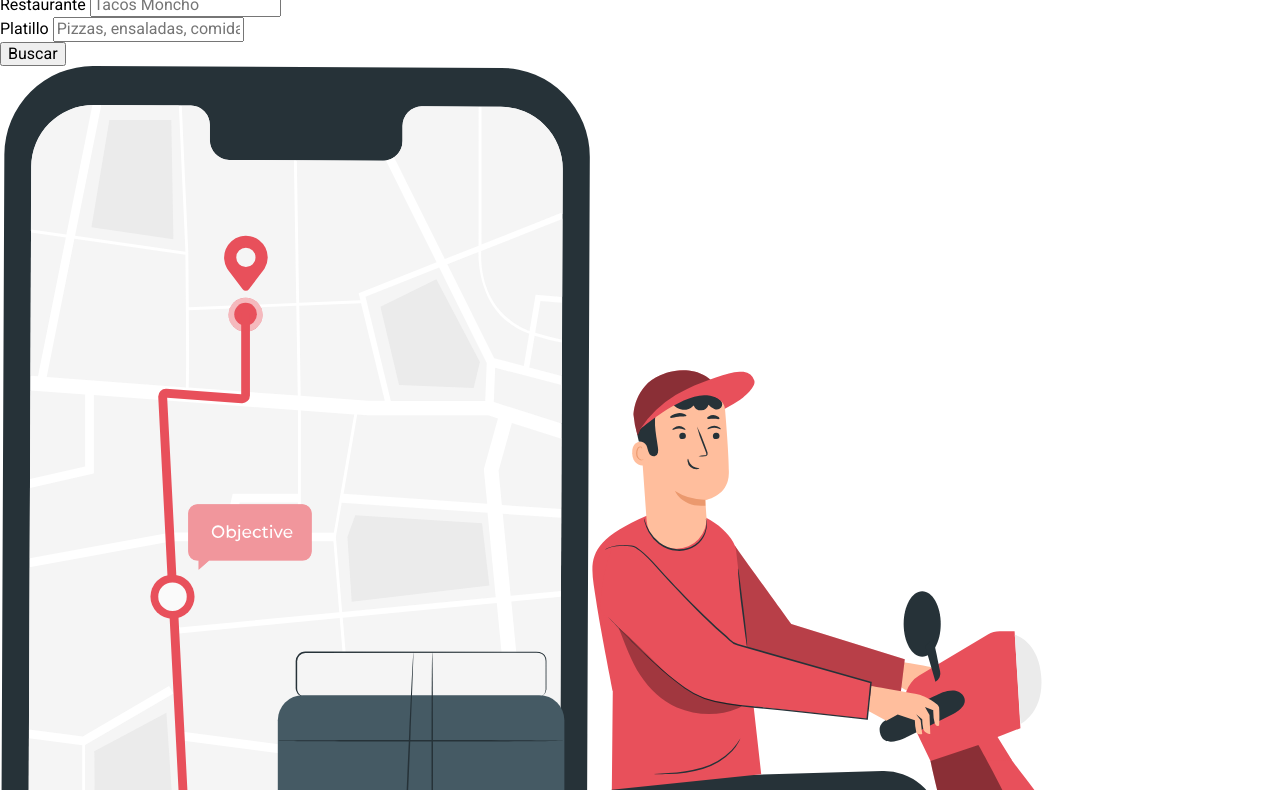
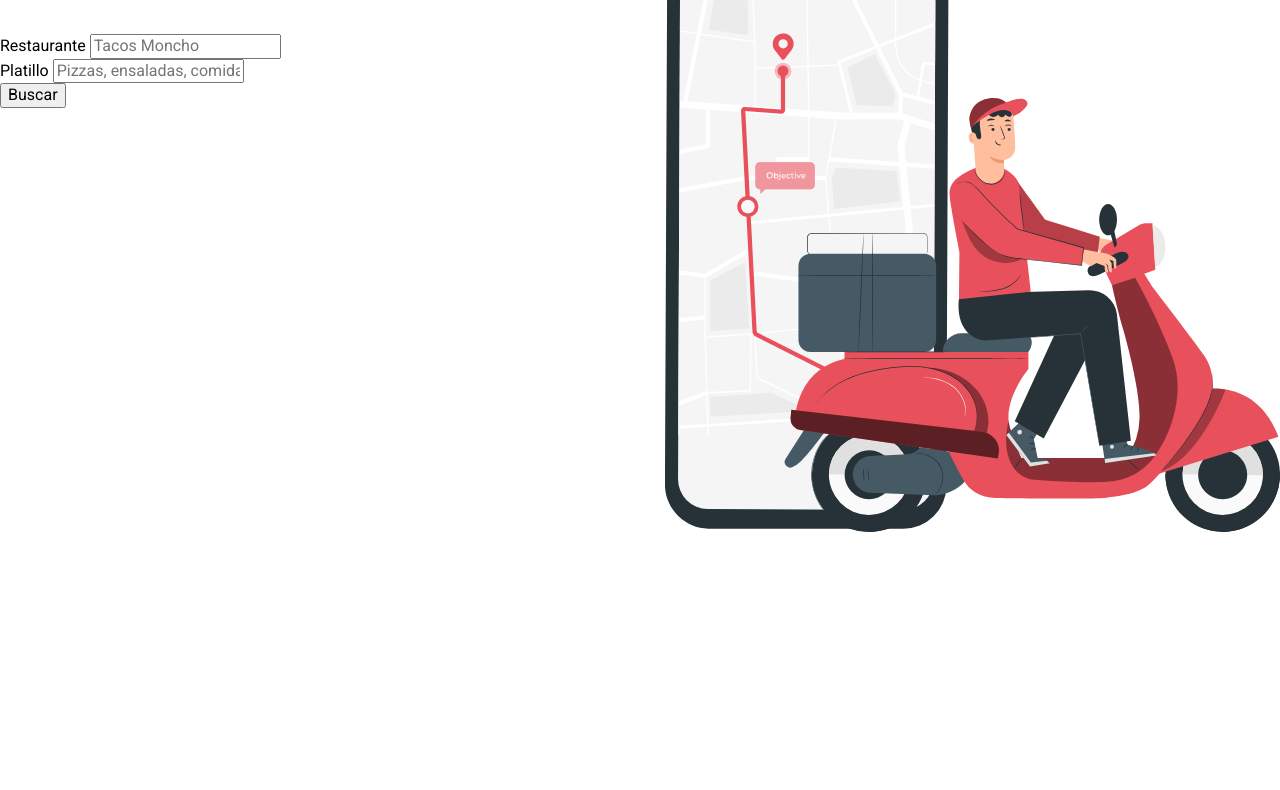
Before and after one commit to ManuUSS/delivery-app, a website: page index.html in a window 1280 px wide. Shown: the part 283-1073 px from the top of the page. After the commit the page ends 815 px from the top, so only its background shows below. Drawn offline with nearby package versions, Linux system fonts and the light colour scheme; files that its build step writes are made by us from their sources; files whose address does not match are found by name.

Commit message:
new: form image scss

```diff
--- a/index.html
+++ b/index.html
@@ -50,8 +50,8 @@
                     <input type="submit" value="Buscar" class="form__submit">
                 </form>
             </div>
-            <div class="form__image">
-                <img src="build/img/dibujo_repartidor.svg" alt="reparter">
+            <div class="form__image-container">
+                <img class="form__image" src="build/img/dibujo_repartidor.svg" alt="reparter">
             </div>
         </div>
     </section>
--- a/src/scss/form/_form.scss
+++ b/src/scss/form/_form.scss
@@ -1,2 +1,26 @@
 @use 'base/vars';
 @use 'base/mixins';
+
+.form {
+
+
+
+    &__grid {
+        @include mixins.tablet {
+            @include mixins.grid(2, vars.$spacing);
+        }
+    }
+
+    &__image-container {
+        margin-top: vars.$spacing;
+        display: flex;
+        justify-content: center;
+    }
+
+    &__image {
+        width: 30rem;
+        @include mixins.desktop {
+            width: 100%;
+        }
+    }
+}
```
